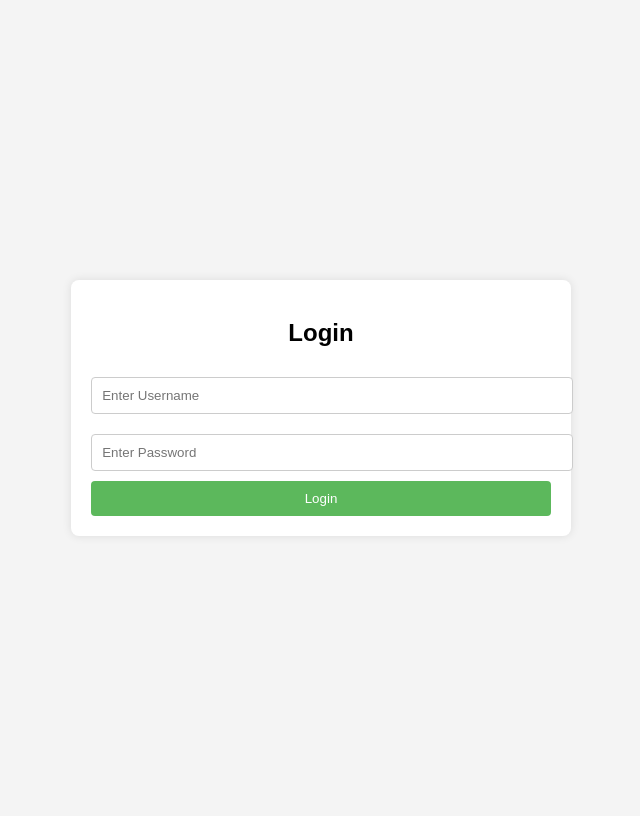
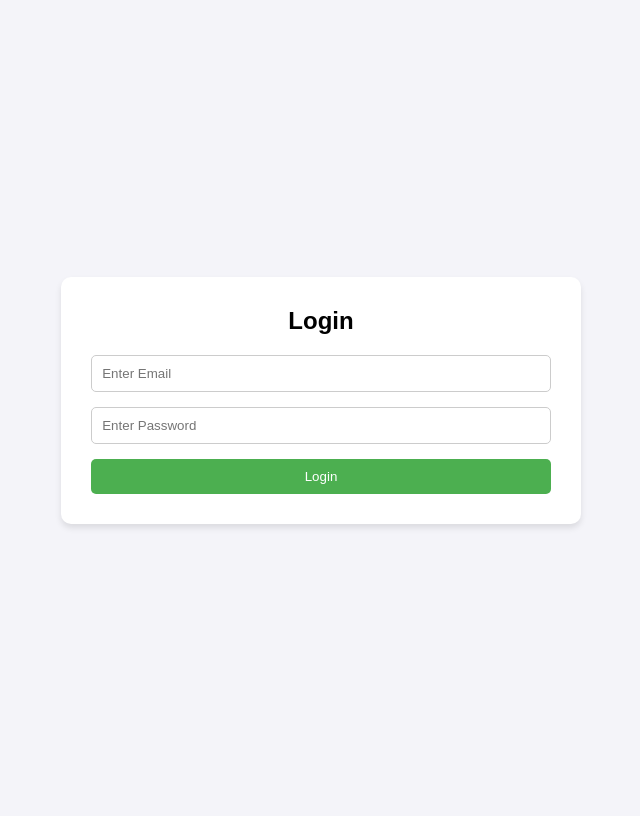
Before and after one commit to vaibhavwakade/navtara, a PHP site: page /login.php in a window 1280 px wide. Shown: the whole page, without its empty margins (319-959 px from the left). After the commit the page ends 528 px from the top, so only its background shows below. Run offline with PHP 8.4, Linux system fonts and the light colour scheme.

Commit message:
login signup done

```diff
--- /dev/null
+++ b/config.php
@@ -0,0 +1,14 @@
+<?php
+$servername = "localhost";
+$username = "root";
+$password = "system";  // Change if necessary
+$dbname = "navtara";
+
+// Create connection
+$conn = new mysqli($servername, $username, $password, $dbname);
+
+// Check connection
+if ($conn->connect_error) {
+    die("Connection failed: " . $conn->connect_error);
+}
+?>
--- a/login.php
+++ b/login.php
@@ -1,103 +1,40 @@
 <?php
-// Start the session
-session_start();
+include('./config.php');
 
-// Database connection details
-$servername = "localhost";
-$username = "root";  // Use your MySQL username
-$password = "system";      // Use your MySQL password
-$dbname = "user_login";
+if ($_SERVER["REQUEST_METHOD"] == "POST") {
+    $email = $_POST['email'];
+    $password = $_POST['password'];
 
-// Create a connection
-$conn = new mysqli($servername, $username, $password, $dbname);
-
-// Check the connection
-if ($conn->connect_error) {
-    die("Connection failed: " . $conn->connect_error);
-}
-
-// Check if the form is submitted
-if ($_SERVER["REQUEST_METHOD"] == "POST") {
-    $user = $_POST['username'];
-    $pass = $_POST['password'];
-
-    // SQL query to fetch user data
-    $sql = "SELECT * FROM users WHERE username = ?";
+    $sql = "SELECT * FROM users WHERE email=?";
     $stmt = $conn->prepare($sql);
-    $stmt->bind_param("s", $user);
+    $stmt->bind_param("s", $email);
     $stmt->execute();
     $result = $stmt->get_result();
+    $user = $result->fetch_assoc();
 
-    // Check if user exists
-    if ($result->num_rows > 0) {
-        $row = $result->fetch_assoc();
-
-        // Verify password
-        if (password_verify($pass, $row['password'])) {
-            // Set session variable
-            $_SESSION['username'] = $user;
-            echo "Login successful! Welcome, " . $_SESSION['username'];
-        } else {
-            echo "Invalid password.";
-        }
+    if ($user && password_verify($password, $user['password'])) {
+        echo "Login successful!";
     } else {
-        echo "No user found with that username.";
+        echo "Invalid email or password!";
     }
 
     $stmt->close();
     $conn->close();
 }
 ?>
-
 <!DOCTYPE html>
 <html lang="en">
 <head>
     <meta charset="UTF-8">
     <meta name="viewport" content="width=device-width, initial-scale=1.0">
-    <title>Login Form</title>
-    <style>
-        body {
-            font-family: Arial, sans-serif;
-            background-color: #f4f4f4;
-            display: flex;
-            justify-content: center;
-            align-items: center;
-            height: 100vh;
-        }
-        .login-container {
-            background-color: #fff;
-            padding: 20px;
-            border-radius: 8px;
-            box-shadow: 0px 0px 10px rgba(0, 0, 0, 0.1);
-        }
-        .login-container h2 {
-            text-align: center;
-            margin-bottom: 20px;
-        }
-        .login-container input[type="text"],
-        .login-container input[type="password"] {
-            width: 100%;
-            padding: 10px;
-            margin: 10px 0;
-            border: 1px solid #ccc;
-            border-radius: 4px;
-        }
-        .login-container input[type="submit"] {
-            width: 100%;
-            padding: 10px;
-            background-color: #5cb85c;
-            border: none;
-            color: #fff;
-            border-radius: 4px;
-            cursor: pointer;
-        }
-    </style>
+    <title>Login</title>
+    <link rel="stylesheet" href="style.css">
 </head>
 <body>
-    <div class="login-container">
+    <div class="form-container">
         <h2>Login</h2>
         <form action="login.php" method="post">
-            <input type="text" name="username" placeholder="Enter Username" required>
+            <input type="email" name="email" placeholder="Enter Email" required>
             <input type="password" name="password" placeholder="Enter Password" required>
             <input type="submit" value="Login">
         </form>
--- /dev/null
+++ b/style.css
@@ -0,0 +1,80 @@
+* {
+    margin: 0;
+    padding: 0;
+    box-sizing: border-box;
+    font-family: Arial, sans-serif;
+}
+
+body {
+    display: flex;
+    justify-content: center;
+    align-items: center;
+    height: 100vh;
+    background-color: #f4f4f9;
+}
+
+.form-container {
+    background-color: white;
+    padding: 30px;
+    border-radius: 10px;
+    box-shadow: 0 4px 6px rgba(0, 0, 0, 0.1);
+    text-align: center;
+    animation: fadeIn 1s ease-in-out;
+}
+
+h2 {
+    margin-bottom: 20px;
+}
+
+input[type="text"],
+input[type="email"],
+input[type="password"] {
+    width: 100%;
+    padding: 10px;
+    margin-bottom: 15px;
+    border: 1px solid #ccc;
+    border-radius: 5px;
+    outline: none;
+}
+
+input[type="submit"] {
+    width: 100%;
+    padding: 10px;
+    background-color: #4CAF50;
+    color: white;
+    border: none;
+    border-radius: 5px;
+    cursor: pointer;
+}
+
+input[type="submit"]:hover {
+    background-color: #45a049;
+}
+
+@keyframes fadeIn {
+    0% { opacity: 0; transform: translateY(-20px); }
+    100% { opacity: 1; transform: translateY(0); }
+}
+
+.login-link {
+    margin-top: 20px;
+    text-align: center;
+}
+
+.login-link p {
+    margin-bottom: 10px;
+}
+
+.login-link button {
+    padding: 10px 20px;
+    background-color: #007BFF;
+    color: white;
+    border: none;
+    border-radius: 5px;
+    cursor: pointer;
+    font-size: 16px;
+}
+
+.login-link button:hover {
+    background-color: #0056b3;
+}
```
Also changed, not shown: signup.php (+43 -22 lines).
